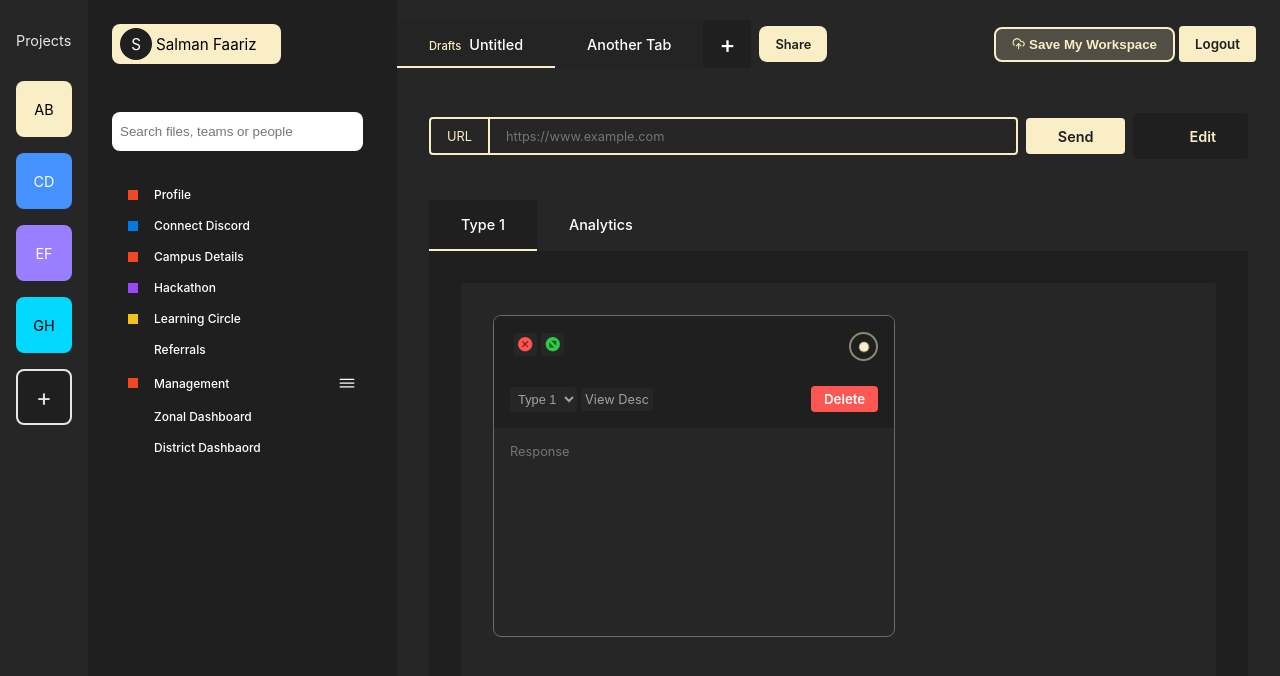
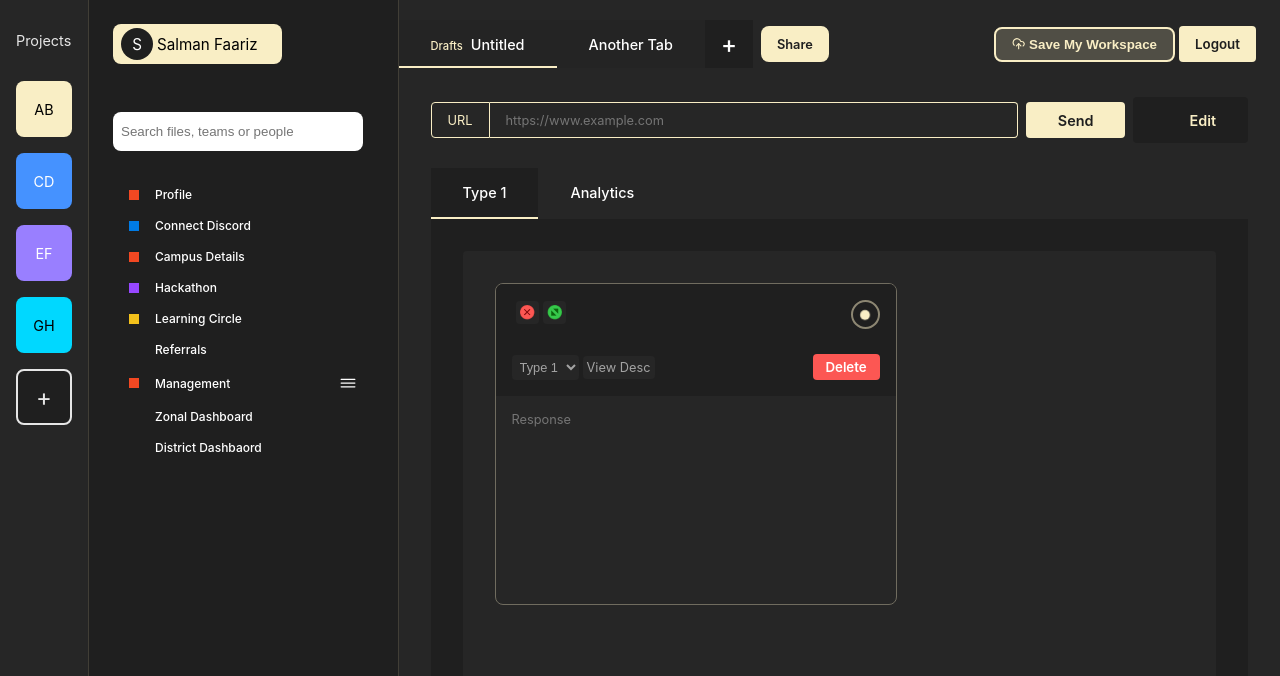
Before and after one commit to BuildNShip/WizardFN, a React (Vite) app: page / in a window 1280 px wide. Shown: the top 676 px of the page. Built offline with nearby package versions, Linux system fonts and the light colour scheme; some icons are missing.

Commit message:
feat(mainapp):css-corrections

```diff
--- a/src/components/Collections/Collections.module.css
+++ b/src/components/Collections/Collections.module.css
@@ -2,6 +2,8 @@
   height: 100vh;
   width: 28rem;
   background-color: var(--secondary-color);
+
+  border-right: 0.01px solid #413e36;
 }
 
 .collectionsTopbar {
--- a/src/components/Collections/Collections.tsx
+++ b/src/components/Collections/Collections.tsx
@@ -24,7 +24,7 @@ const Collections = () => {
         return (
             <ul className={`submenuLevel${level}`} style={{ margin: "1rem" }}>
                 {submenu.map((item, subIndex) => (
-                    <li className={styles.listItem} key={subIndex} style={{ margin: "1.5rem 2.5rem" }}>
+                    <li className={styles.listItem} key={subIndex} style={{ margin: "1rem 2.5rem" }}>
                         <p onClick={() => handleSubMenuToggle(subIndex)}>
                             {item.title}
                             {item.children && <IoIosMenu size={15} />}
--- a/src/components/Sidebar/Sidebar.module.css
+++ b/src/components/Sidebar/Sidebar.module.css
@@ -3,6 +3,8 @@
   width: fit-content;
   height: 100vh;
   font-family: "Inter", sans-serif;
+
+  border-right: 0.01px solid #413e36;
 }
 
 .projectsSideBar {
--- a/src/pages/MainPage/MainPage.module.css
+++ b/src/pages/MainPage/MainPage.module.css
@@ -5,7 +5,6 @@
 .mainAppContainer {
   display: flex;
   flex-direction: column;
-  gap: 1rem;
   width: 100%;
   height: 100vh;
   overflow: hidden;
@@ -154,14 +153,14 @@
   color: var(--tertiary-color);
 
   padding: 0.6rem 1rem;
-  border: var(--tertiary-color) 2px solid;
+  border: var(--tertiary-color) 1.5px solid;
 
   border-radius: 0.25rem 0 0 0.25rem;
 }
 
 .urlInput {
   padding: 0.6rem 1rem;
-  border: var(--tertiary-color) 2px solid;
+  border: var(--tertiary-color) 1.5px solid;
   border-radius: 0 0.25rem 0.25rem 0;
   width: 40rem;
   font-family: "Inter", sans-serif;
```
